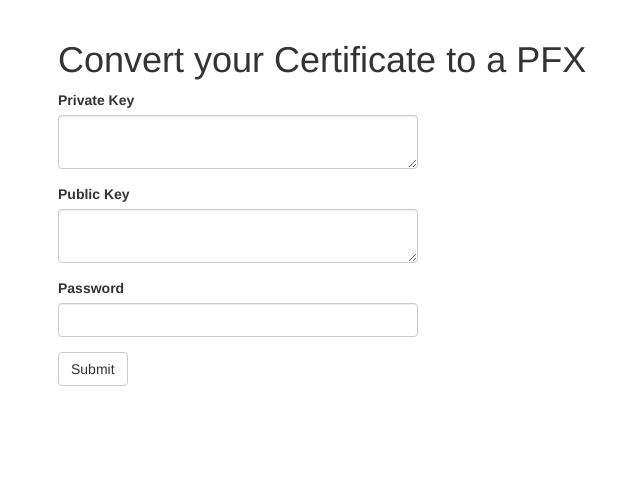
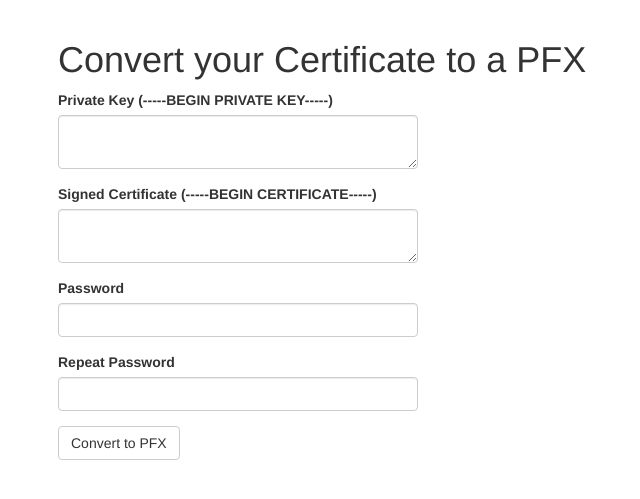
Before and after one commit to realdonpromillo/certificates, a Flask app: page /convert_certificate in a window 1280 px wide. Shown: the part 52-551 px from the top of the page, without its empty margins (12-652 px from the left). Run offline with Flask 3, Linux system fonts and the light colour scheme; parts of the project's set-up code (start-up, migrations or seed data) failed here and were passed over; some libraries are stand-ins or nearby versions.

Commit message:
Fixed minor stuff

```diff
--- a/app/errors/handlers.py
+++ b/app/errors/handlers.py
@@ -7,7 +7,6 @@ from app.api.errors import error_response as api_error_response
 def wants_json_response():
     return request.accept_mimetypes['application/json'] >= \
         request.accept_mimetypes['text/html']
-
 
 @bp.app_errorhandler(403)
 def forbidden(error):
--- a/app/main/forms.py
+++ b/app/main/forms.py
@@ -59,21 +59,23 @@ class CSRForm(FlaskForm):
         ('Zug', 'Zug'),
         ('Zürich', 'Zürich'),
     ] )
-    organization = StringField('Organization', validators=[DataRequired()])
-    organizational_unit = StringField('Organizational Unit')
-    common_name = StringField('Common Name', validators=[DataRequired()])
+    organization = StringField('Organization', validators=[DataRequired(), Length(max=64)])
+    organizational_unit = StringField('Organizational Unit', validators=[Length(max=64)])
+    common_name = StringField('Common Name', validators=[DataRequired(), Length(max=64)])
     subject_alternative_name = StringField('Subject Alternative Name')
     submit = SubmitField('Generate CSR')
 
 class CertForm(FlaskForm):
     common_name = StringField('Common Name', validators=[DataRequired()])
-    certificate = TextAreaField('Certificate', validators=[DataRequired()])
-    password = PasswordField('Password', validators=[DataRequired()])
-    submit = SubmitField('Generate P12')
+    certificate = TextAreaField('Signed Certificate (-----BEGIN CERTIFICATE-----)', validators=[DataRequired()])
+    password = PasswordField('Password', validators=[DataRequired(), Length(min=8, max=128)])
+    password2 = PasswordField(
+        'Repeat Password', validators=[DataRequired(), EqualTo('password'), Length(min=8, max=128)])
+    submit = SubmitField('Generate PFX')
 
 class EditProfileForm(FlaskForm):
-    username = StringField('Username', validators=[DataRequired()])
-    email = StringField('Email', validators=[DataRequired(), Email()])
+    username = StringField('Username', validators=[DataRequired(), Length(min=4, max=64)])
+    email = StringField('Email', validators=[DataRequired(), Email(), Length(min=4, max=120)])
     submit = SubmitField('Submit')
 
     def __init__(self, original_username, original_email, *args, **kwargs):
@@ -94,7 +96,9 @@ class EditProfileForm(FlaskForm):
                 raise ValidationError('Please use a different email address.')
 
 class ConvertCertificateForm(FlaskForm):
-    private_key = TextAreaField('Private Key', validators=[DataRequired()])
-    public_key = TextAreaField('Public Key', validators=[DataRequired()])
-    password = PasswordField('Password', validators=[DataRequired()])
-    submit = SubmitField('Submit')
+    private_key = TextAreaField('Private Key (-----BEGIN PRIVATE KEY-----)', validators=[DataRequired()])
+    public_key = TextAreaField('Signed Certificate (-----BEGIN CERTIFICATE-----)', validators=[DataRequired()])
+    password = PasswordField('Password', validators=[DataRequired(), Length(min=8, max=128)])
+    password2 = PasswordField(
+        'Repeat Password', validators=[DataRequired(), EqualTo('password'), Length(min=8, max=128)])
+    submit = SubmitField('Convert to PFX')
--- a/app/main/routes.py
+++ b/app/main/routes.py
@@ -12,13 +12,17 @@ from io import BytesIO
 from flask import send_from_directory
 import os
 
-
 #Übernommen aus den Beispielen von Miguel Grinberg
 @bp.route('/')
 @bp.route('/index')
 @login_required
 def index():
     return redirect(url_for('main.user', username=current_user.username))
+
+@bp.route('/favicon.ico')
+def favicon():
+    return send_from_directory(os.path.join(current_app.root_path, 'static'),
+                               'favicon.png', mimetype='image/vnd.microsoft.icon')
 
 # Eigenentwicklung
 @bp.route("/generate_csr", methods=["GET", "POST"])
@@ -125,8 +129,8 @@ def download_certificate():
             return response
 
         except Exception as e:
-            error_message = str(e)
-            return render_template('convert_error.html', title='Error Converting Certificate', error_message=error_message)
+            abort(500)
+
 
     return render_template('download_certificate.html', title='Download Certificate', form=form)
 
@@ -160,8 +164,7 @@ def convert_certificate():
             return response
 
         except Exception as e:
-            error_message = str(e)
-            return render_template('convert_error.html', title='Error Converting Certificate', error_message=error_message)
+            abort(500)
 
     return render_template('convert_certificate.html', title='Convert Certificate', form=form)
 
@@ -247,7 +250,7 @@ def edit_profile():
         current_user.email = form.email.data
         db.session.commit()
         flash('Your changes have been saved.')
-        return redirect(url_for('main.edit_profile'))
+        return redirect(url_for('main.user', username=current_user.username))
     elif request.method == 'GET':
         form.username.data = current_user.username
         form.email.data = current_user.email
--- a/app/templates/admin_users.html
+++ b/app/templates/admin_users.html
@@ -14,7 +14,6 @@
           <th>ID</th>
           <th>Username</th>
           <th>Mail</th>
-          <th>Token</th>
           <th>Token Expiration</th>
           <th>Unlock</th>
           <th>Make Admin</th>
@@ -30,10 +29,8 @@
             <td>{{ user.username }}</td>
             <td>{{ user.email }}</td>
             {% if user.token %}
-            <td>{{ user.token }}</td>
             <td>{{ user.token_expiration }}</td>
             {% else %}
-            <td>No token yet</td>
             <td>No token yet</td>
             {% endif %}
             {% if user.login_locked %}
--- a/app/templates/auth/login.html
+++ b/app/templates/auth/login.html
@@ -10,8 +10,4 @@
     </div>
     <br>
     <p>New User? <a href="{{ url_for('auth.register') }}">Click to Register!</a></p>
-    <p>
-        Forgot Your Password?
-        <a href="{{ url_for('auth.reset_password_request') }}">Click to Reset It</a>
-    </p>
 {% endblock %}
```
Also changed, not shown: app/auth/forms.py (+8 -7 lines), app/static/favicon.png (added).
